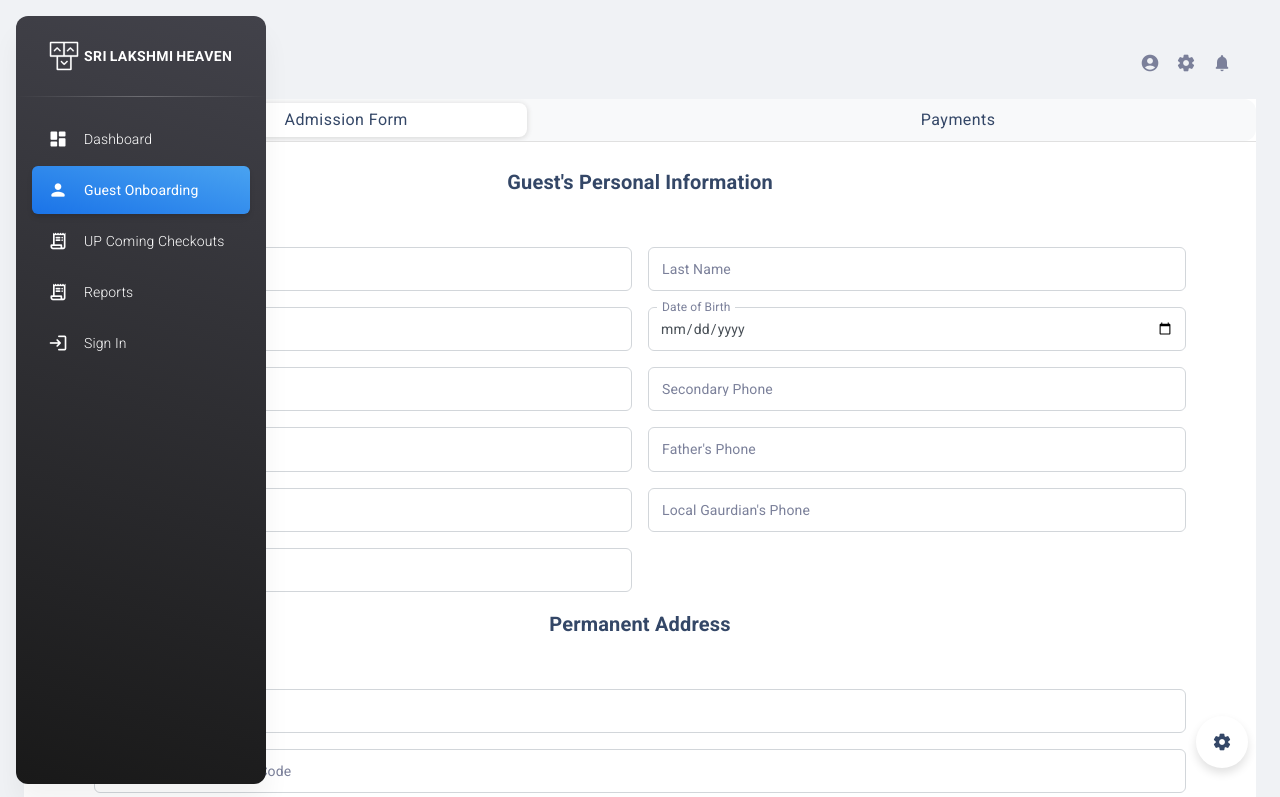
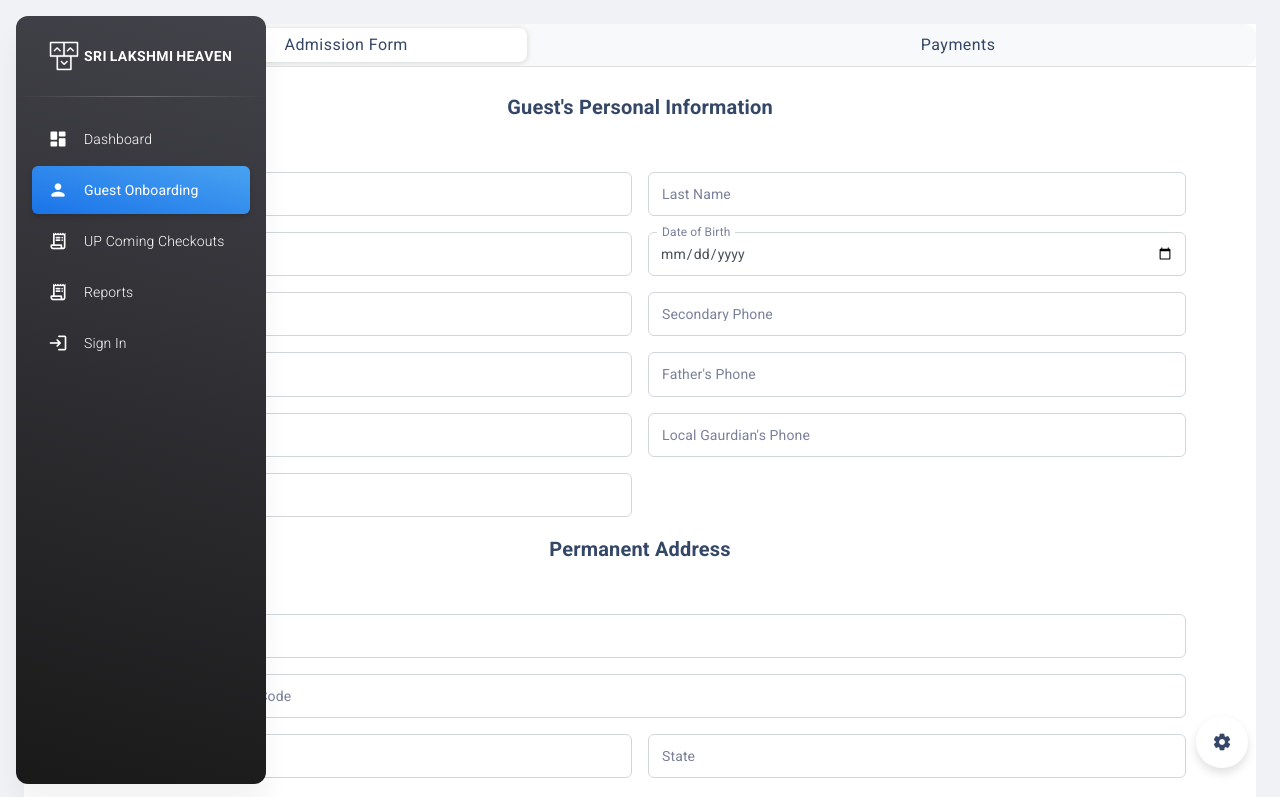
Before and after one commit to revanthkumaar/template, a React (Create React App) app: page /profile in a window 1280 px wide. Shown: the top 797 px of the page. Built offline with nearby package versions, Linux system fonts and the light colour scheme.

Commit message:
Remove profile on top of GuestForm

```diff
--- a/src/layouts/profile/index.js
+++ b/src/layouts/profile/index.js
@@ -25,7 +25,7 @@ function Dashboard() {
 
   return (
     <DashboardLayout>
-      <DashboardNavbar />
+
       <MDBox bgColor="white" py={0.01}>
         <MDBox>
           <Grid container spacing={6}>
```
